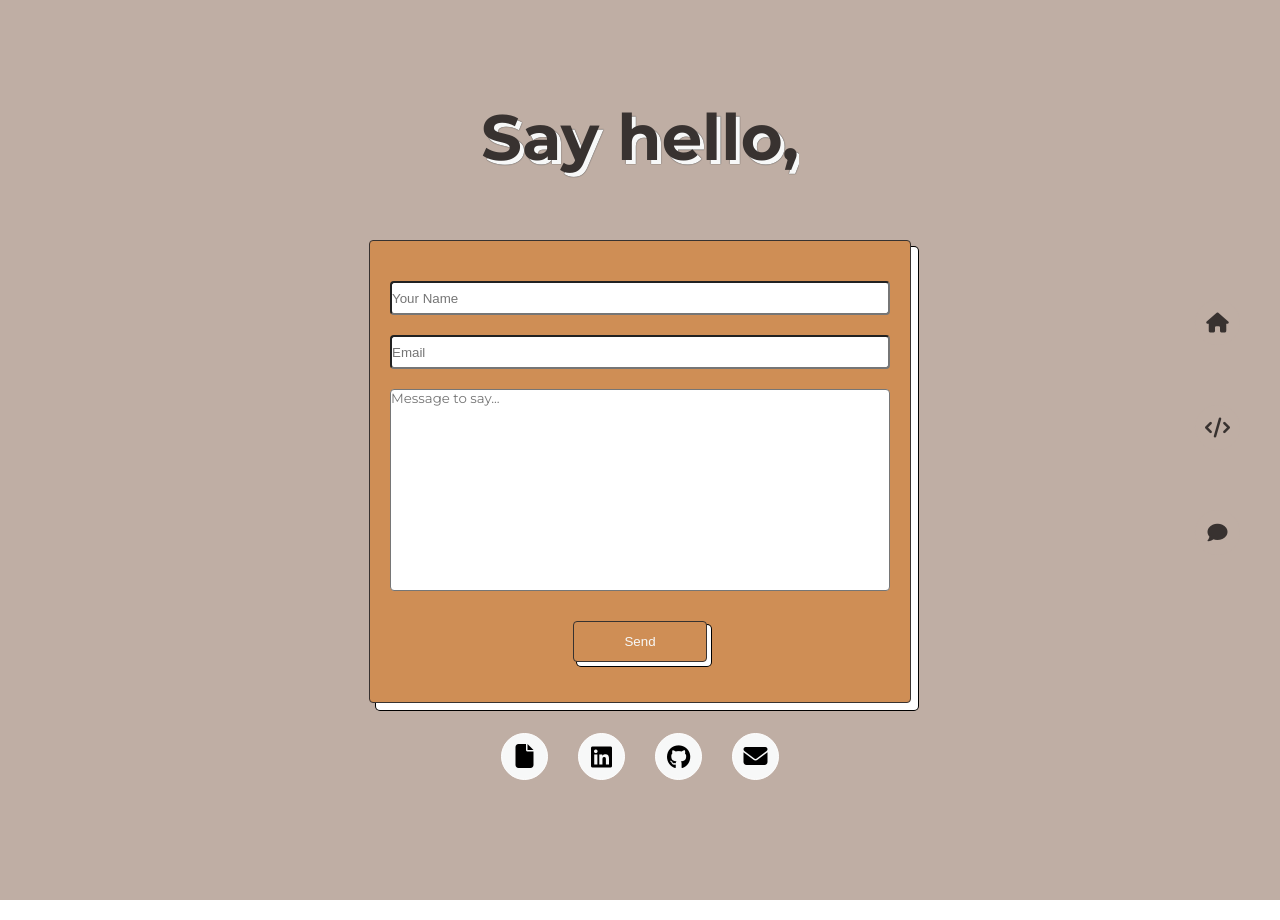
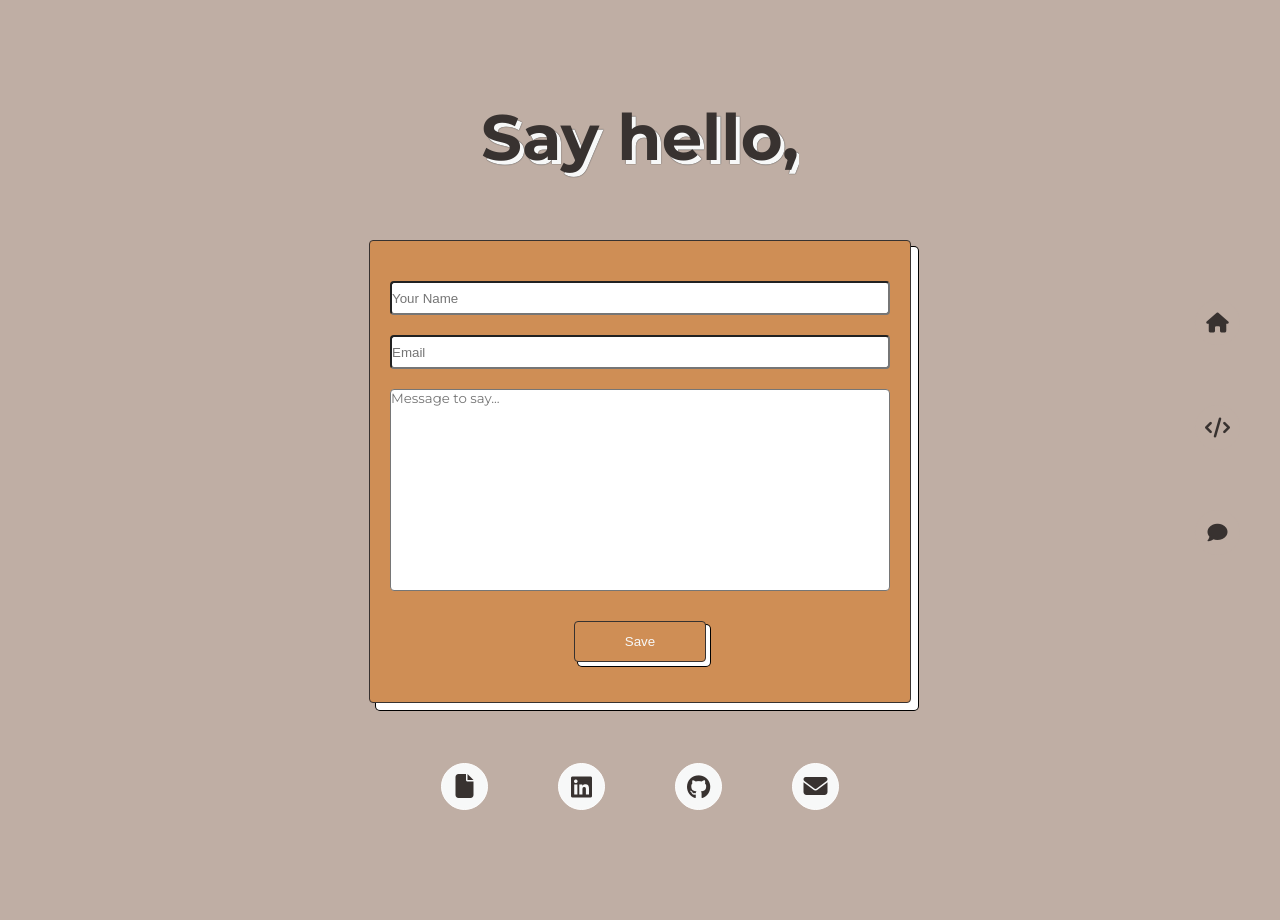
Before and after one commit to alicewestcreate/personal-portfolio, a React (Create React App) app in the folder portfolio/: page /contact in a window 1280 px wide. Built offline with nearby package versions, Linux system fonts and the light colour scheme.

Commit message:
update on link

```diff
--- a/portfolio/src/Components/Form.js
+++ b/portfolio/src/Components/Form.js
@@ -4,11 +4,16 @@ import React, {useState} from 'react';
 const Form = () => {
     const [formState, setFormState] = useState({})
 
+
     const handleInputChange = (event) => {
         const { name, value } = event.target;
-        setFormState({ ...formState, [name]: value });
+        setFormState({ ...formState, [name]: value })
+      };
 
-      };
+    const saveForm = (e) => {
+        e.preventDefault();
+        console.log(formState)
+    }
 
     return (
         <form>
@@ -18,7 +23,8 @@ const Form = () => {
             <input type="email" id="email" name="email" placeholder='Email' onChange={handleInputChange}></input>
             {/* <label for="message">Message</label> */}
             <textarea type="text" id="message" name="message" placeholder='Message to say...' onChange={handleInputChange}></textarea>
-            <input class="project-buttons" id="contactSubmit" type="submit" value="Send"></input>
+            {/* <input class="project-buttons" id="contactSubmit" type="submit" value="Send" onSubmit={saveForm}>Save</input> */}
+            <button type='button' id="contactSubmit"  class="project-buttons" onClick={saveForm}>Save</button>
         </form>
 
     );
--- a/portfolio/src/Components/ImageContainer.js
+++ b/portfolio/src/Components/ImageContainer.js
@@ -1,9 +1,10 @@
 import React from 'react';
 
-const ImageContainer = ({content}) => {
+const ImageContainer = ({content, image}) => {
     console.log("images",content);
     return (
-        <div className={content}>
+        <div>
+            <img src={image} alt="React Image" />
         </div>
     );
 }
--- a/portfolio/src/Components/SkillContainer.js
+++ b/portfolio/src/Components/SkillContainer.js
@@ -6,7 +6,7 @@ const SkillContainer = ({ skills }) => {
     return <SkillKey text={skill}></SkillKey>;
   });
 
-  return <section className={"skillContainer"}>{listOfSkills}</section>;
+  return <section className={"skillContainer" } color={"blue"}>{listOfSkills}</section>;
 };
 
 export default SkillContainer;
--- a/portfolio/src/Components/SkillKey.js
+++ b/portfolio/src/Components/SkillKey.js
@@ -1,9 +1,9 @@
 import React from "react";
 
-const SkillKey = ({text}) => {
+const SkillKey = ({text, color}) => {
 
   return (
-    <span className="skillKeyItem">
+    <span className={`skillKeyItem ${color}`} >
       <span className={text}></span>
       <span>{text}</span>
     </span>
--- a/portfolio/src/Pages/Contact.js
+++ b/portfolio/src/Pages/Contact.js
@@ -8,10 +8,10 @@ const Contact = () => {
         <Title title={"Say hello, "}></Title>
         <Form></Form>
         <div className="socials">
-          <i class="fa-solid fa-file fa-xl"></i>
-          <i class="fa-brands fa-linkedin fa-xl"></i>
-          <i class="fa-brands fa-github fa-xl"></i>
-          <i class="fa-solid fa-envelope fa-xl"></i>
+          <a href="https://www.linkedin.com/in/alicegwest/" target={"blank"}><i class="fa-solid fa-file fa-xl"></i></a>
+          <a href="https://www.linkedin.com/in/alicegwest/" target={"blank"}><i class="fa-brands fa-linkedin fa-xl"></i></a>
+          <a href="https://github.com/alicewestcreate" target={"blank"}><i class="fa-brands fa-github fa-xl"></i></a>
+          <a href="mailto:alicewestdesigns@gmail.com" target={"blank"}><i class="fa-solid fa-envelope fa-xl"></i></a>
         </div>
       </div>
     </section>
--- a/portfolio/src/Pages/Project.js
+++ b/portfolio/src/Pages/Project.js
@@ -5,6 +5,8 @@ import ImageContainer from '../Components/ImageContainer';
 import Paragraph from '../Components/Paragraph';
 import Title from '../Components/Title';
 import SkillContainer from '../Components/SkillContainer';
+import poolposition from './/images/poolposition.gif';
+
 
 
 const Project = ({setPortfolioNav, displayPortfolioNav, project}) => {
@@ -24,7 +26,7 @@ const Project = ({setPortfolioNav, displayPortfolioNav, project}) => {
             <section className="project-main">
             <Title title={project.title}></Title>
             <Paragraph content={project.blurb}></Paragraph>
-            <ImageContainer content={"demo"}></ImageContainer>
+            <ImageContainer content={"demo"} image={poolposition}></ImageContainer>
             <SkillContainer skills={project.skills}></SkillContainer>
             <div class="buttonContainer">
             <a href={project.links.deployed}target={'blank'}><Button classN={"project-buttons"} links={project.links} text={"Deployed Site"}></Button></a>
--- a/portfolio/src/Pages/pages.css
+++ b/portfolio/src/Pages/pages.css
@@ -185,7 +185,7 @@ input:focus, textarea:focus {
     width: 80vw;
 }
 
-.socials > i::before {
+.socials > a > i::before {
     display:flex;
     align-items: center;
     justify-content: center;
--- a/portfolio/src/Pages/test-data.json
+++ b/portfolio/src/Pages/test-data.json
@@ -3,6 +3,7 @@
         "path": "pool-position",
         "title": "Pool Position",
         "backgroundImage": "wildswimming.jpg",
+        "demo": "poolposition.gif",
         "blurb": " A little something about the project",
         "links": {
             "deployed": "https://codri5.github.io/pool-position/",
```
Also changed, not shown: 1 other file (tests, documents, lock files or other folders).
